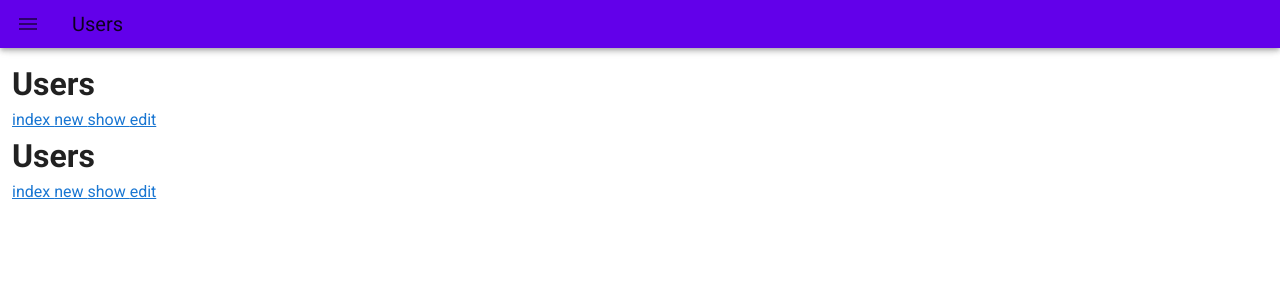
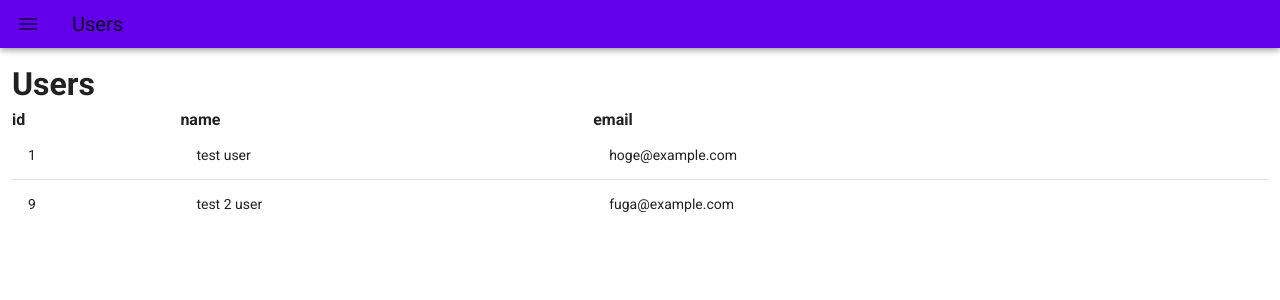
Before and after one commit to hiromoon/vue-ts-sample, a Vue app: page /users in a window 1280 px wide. Shown: the top 300 px of the page. Built offline with nearby package versions, Linux system fonts and the light colour scheme; data requests are answered from the project's data file.

Commit message:
テーブルで User 一覧を表示できるようにした

```diff
--- a/src/pages/users/UsersIndexPage.vue
+++ b/src/pages/users/UsersIndexPage.vue
@@ -1,17 +1,54 @@
 <template>
   <div>
-    <h1>Users</h1>
-    <router-link to="/users">
-      index
-    </router-link>
-    <router-link to="/users/new">
-      new
-    </router-link>
-    <router-link to="/users/10">
-      show
-    </router-link>
-    <router-link to="/users/10/edit">
-      edit
-    </router-link>
+    <v-simple-table>
+      <template v-slot:default>
+        <thead>
+          <th class="text-left">id</th>
+          <th class="text-left">name</th>
+          <th class="text-left">email</th>
+        </thead>
+        <tbody>
+          <tr
+            v-for="user in users"
+            :key="user.id"
+            @click="navigateToShow(user.id)"
+          >
+            <td>{{ user.id }}</td>
+            <td>{{ user.name }}</td>
+            <td>{{ user.email }}</td>
+          </tr>
+        </tbody>
+      </template>
+    </v-simple-table>
   </div>
 </template>
+
+<script lang="ts">
+import Vue from "vue";
+
+export default Vue.extend({
+  data() {
+    return {
+      users: null
+    };
+  },
+  created() {
+    this.fetchUsers();
+  },
+  methods: {
+    async fetchUsers() {
+      try {
+        const res = await fetch("http://localhost:3000/users");
+        const payload = await res.json();
+        this.users = payload;
+      } catch (err) {
+        console.error(err);
+      }
+    },
+
+    navigateToShow(userId: string) {
+      this.$router.push({ path: "/users/" + userId });
+    }
+  }
+});
+</script>
--- a/src/pages/users/index.vue
+++ b/src/pages/users/index.vue
@@ -1,18 +1,6 @@
 <template>
   <div>
     <h1>Users</h1>
-    <router-link to="/users">
-      index
-    </router-link>
-    <router-link to="/users/new">
-      new
-    </router-link>
-    <router-link to="/users/10">
-      show
-    </router-link>
-    <router-link to="/users/10/edit">
-      edit
-    </router-link>
     <router-view></router-view>
   </div>
 </template>
```
